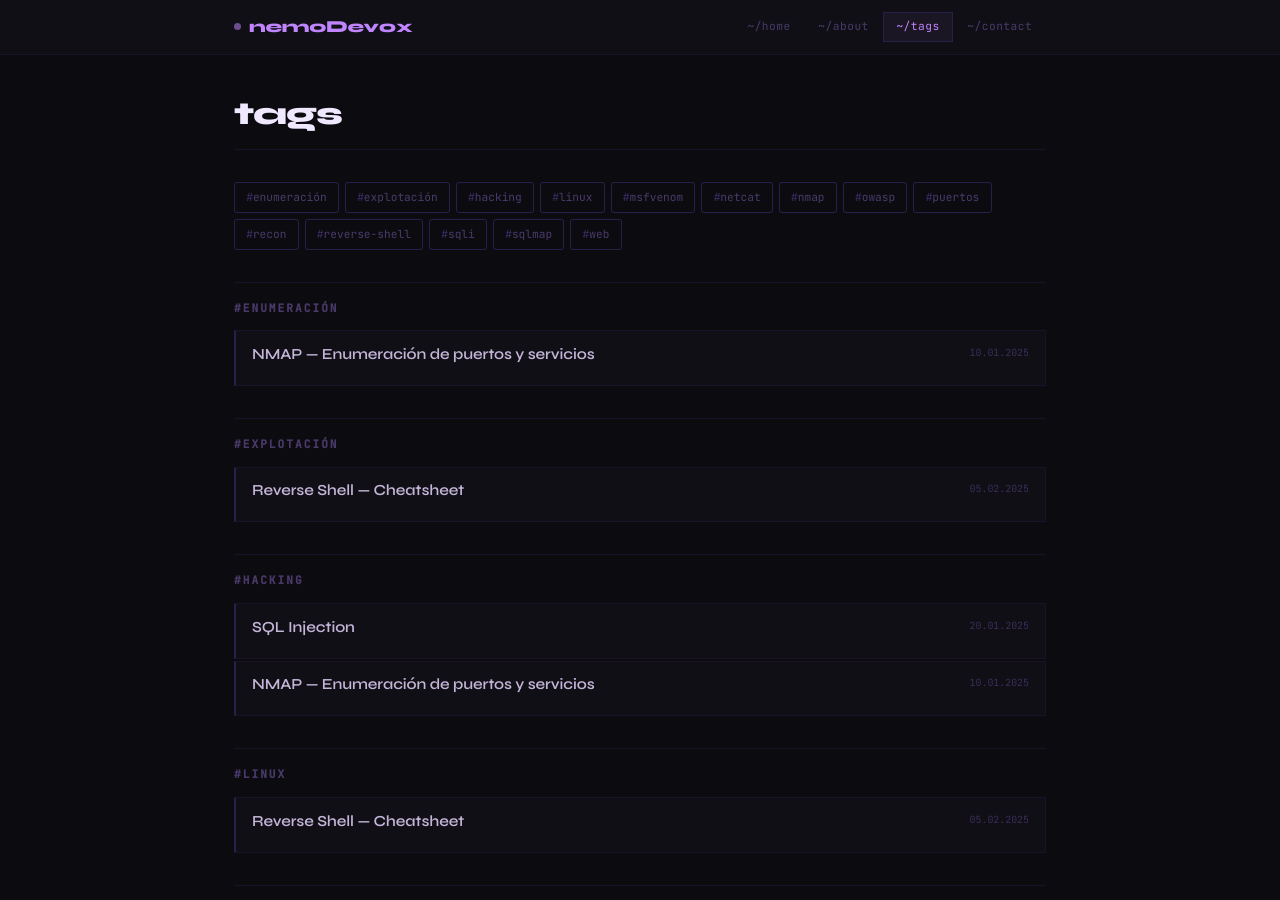
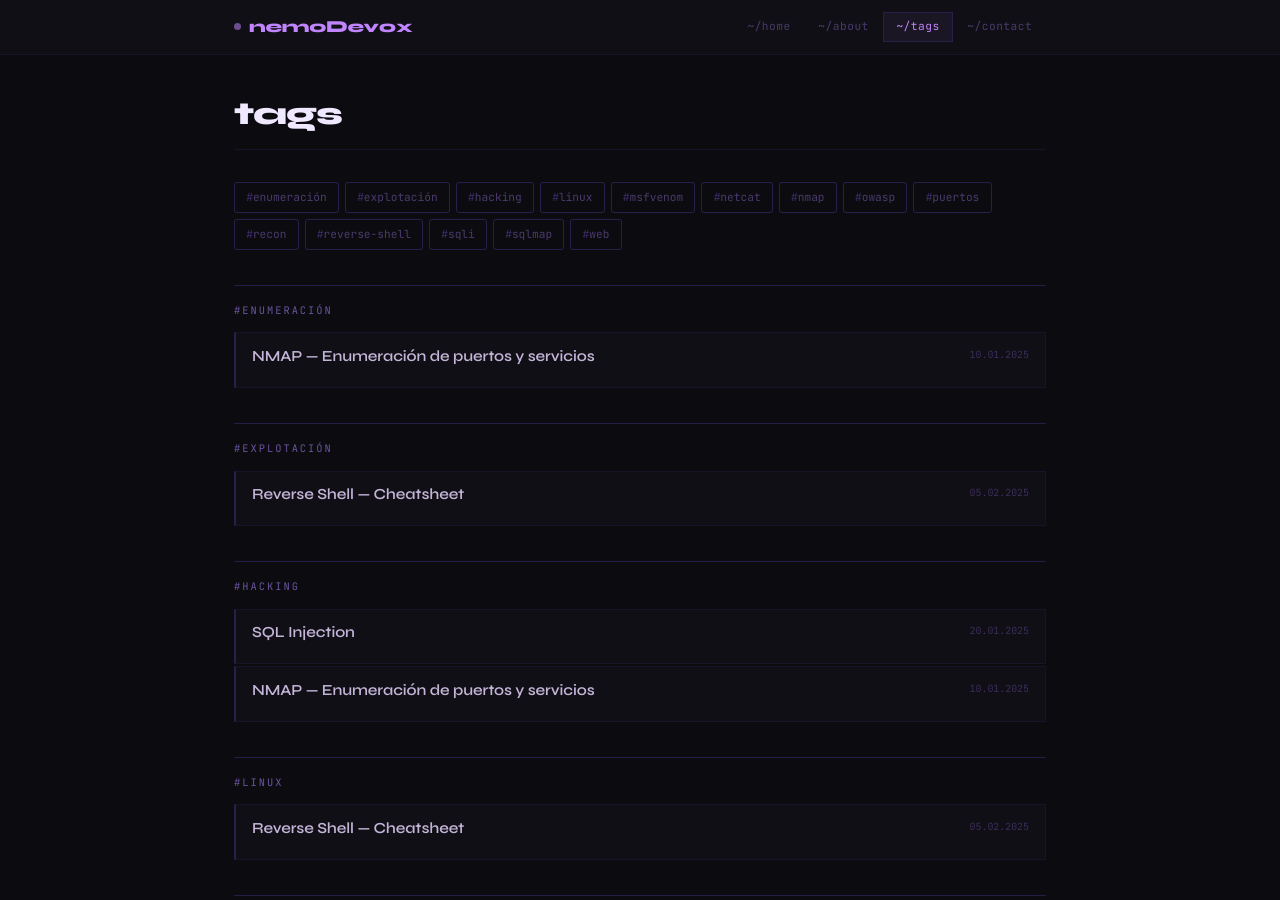
Before and after one commit to nemoDev0x/nemoDev0x.github.io, a Jekyll site: the page built from tags.md, in a window 1280 px wide and 900 px high. Built offline with Jekyll 4.4.1, drawn with Linux system fonts in a browser that asks for light colours.

Commit message:
Modify tag section layout and styles
Updated tag display styles and structure.

```diff
--- a/tags.md
+++ b/tags.md
@@ -10,8 +10,8 @@ permalink: /tags/
     {% for tag in all_tags %}{% if tag != "" %}<a href="#{{ tag }}" class="tag-item">{{ tag }}</a>{% endif %}{% endfor %}
   </div>
   {% for tag in all_tags %}{% if tag != "" %}
-  <div id="{{ tag }}" style="margin-top:2rem;padding-top:1rem;border-top:1px solid #1a1228">
-    <h2 style="font-size:0.7rem;color:#4a3a6b;letter-spacing:2px;text-transform:uppercase;margin-bottom:0.8rem">#{{ tag }}</h2>
+  <div id="{{ tag }}" style="margin-top:2.2rem;padding-top:1rem;border-top:1px solid #281d4a">
+    <p style="font-size:.65rem;color:#6b54a0;letter-spacing:2px;text-transform:uppercase;margin-bottom:.8rem">#{{ tag }}</p>
     <ul class="post-list">
       {% for post in site.posts %}{% if post.tags contains tag %}
       <li class="post-item">
```
